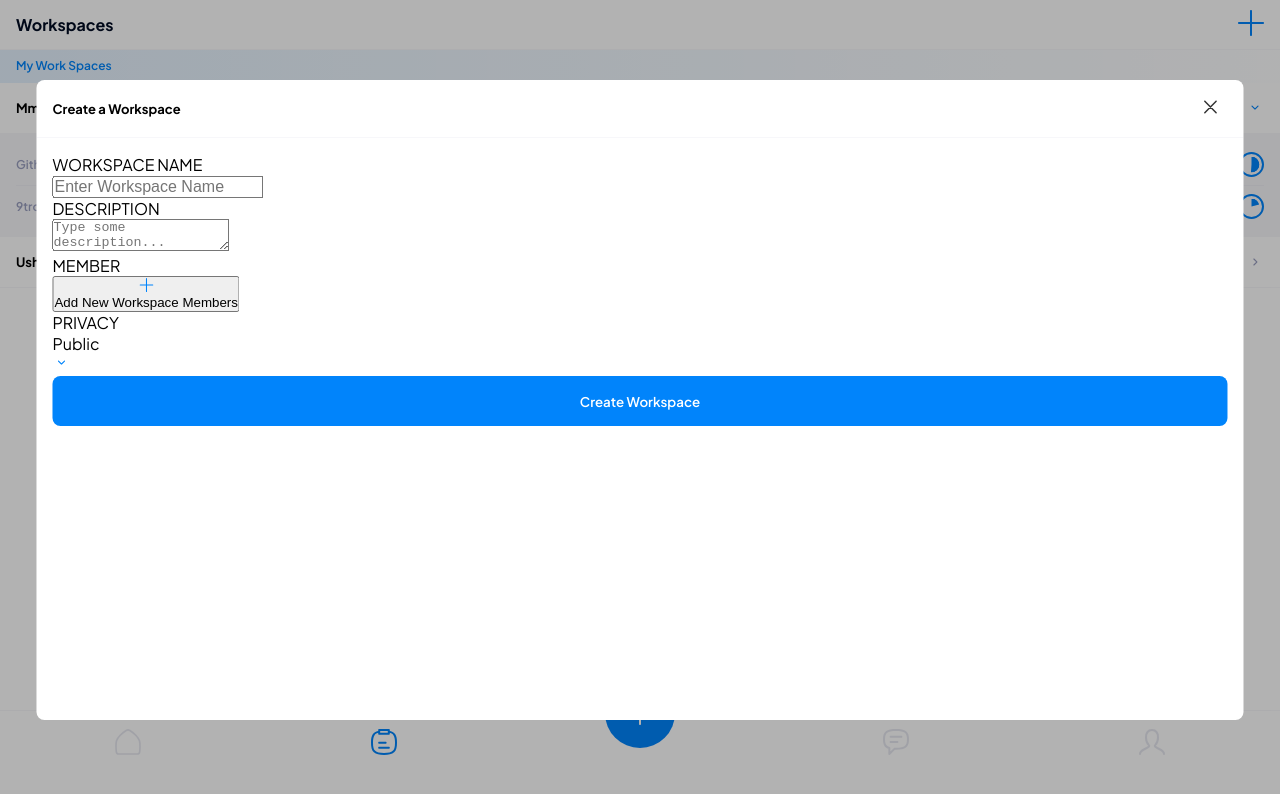
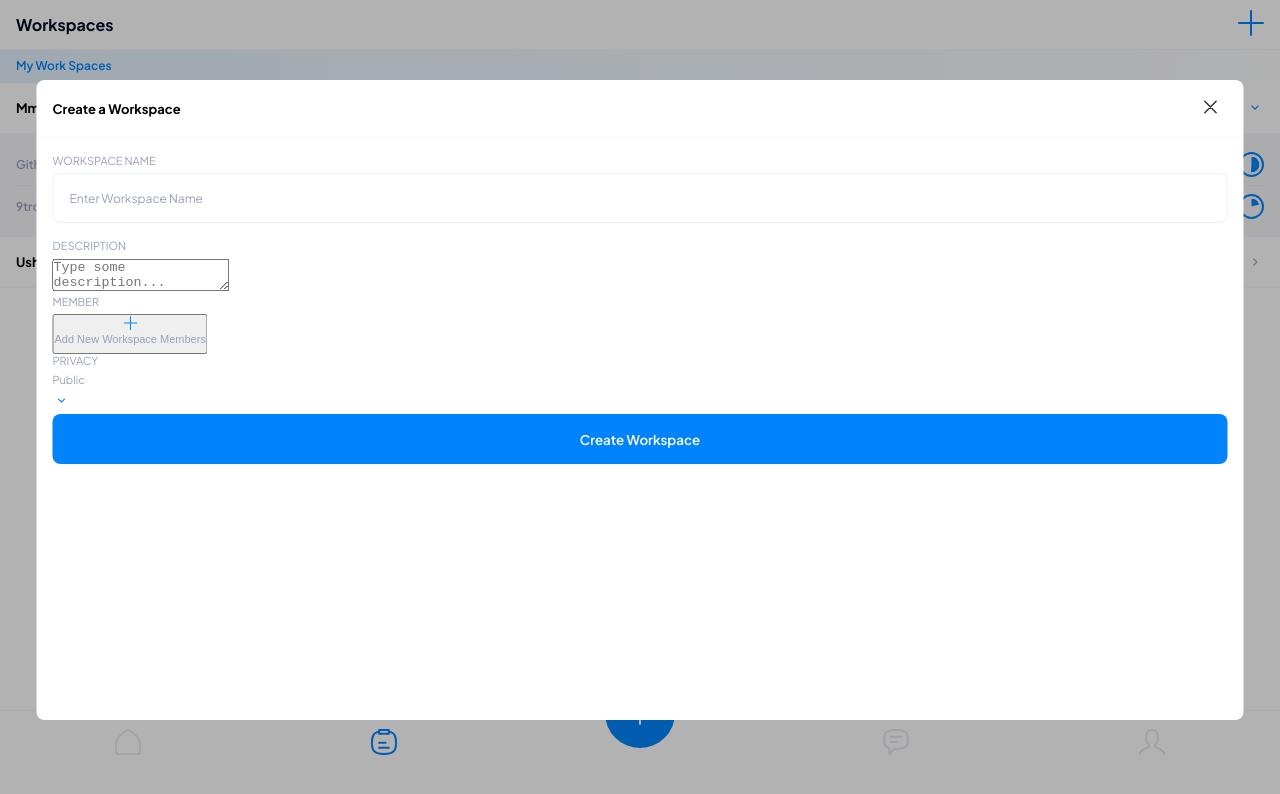
Before and after one commit to 9trocoder/mmekut, a React (Create React App) app: page /workspace in a window 1280 px wide. Shown: the top 794 px of the page. Built offline with nearby package versions, Linux system fonts and the light colour scheme.

Commit message:
Update workspacepage.css

```diff
--- a/src/pages/workspacepage/workspacepage.css
+++ b/src/pages/workspacepage/workspacepage.css
@@ -1,3 +1,27 @@
 .workspacepage__cnt {
-    margin-top: 3rem;
+  margin-top: 3rem;
 }
+
+.createworkspace__inputitem p {
+  color: #9a9fbf;
+  font-size: 11px;
+  font-weight: 400;
+  margin-bottom: 0.4rem;
+}
+
+.createworkspace__inputitem input {
+  width: 100%;
+  border: 1px solid rgba(154, 159, 191, 0.15);
+  height: 50px;
+  font-family: inherit;
+  font-size: 12px;
+  font-weight: 400;
+  color: #9a9fbf;
+  padding: 0 16px;
+  border-radius: 8px;
+  margin-bottom: 1rem;
+}
+
+.createworkspace__inputitem input::placeholder {
+  color: #9a9fbf;
+}
```
